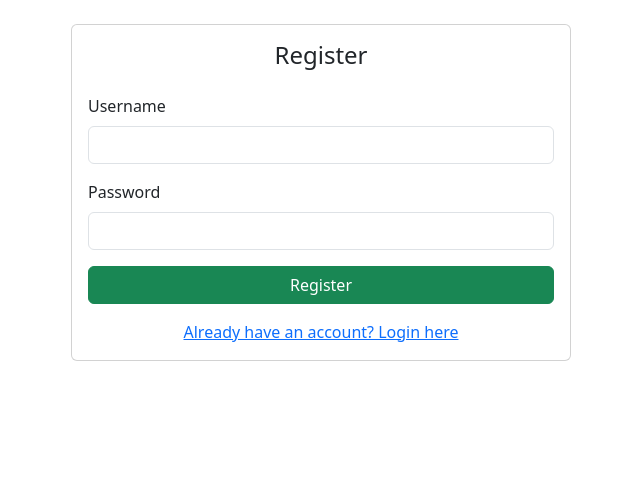
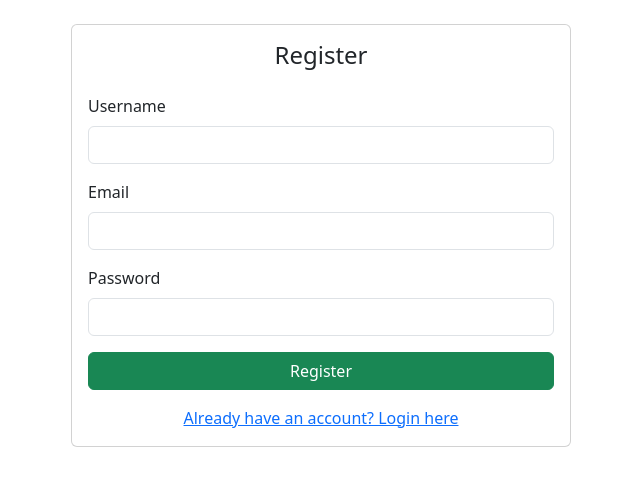
Before and after one commit to nehal9696/my-flask-project, a Flask app: page /register in a window 1280 px wide. Shown: the part 56-542 px from the top of the page, without its empty margins (319-959 px from the left). Run offline with Flask 3, Linux system fonts and the light colour scheme.

Commit message:
added navbar, email field and email regex and some minor changes

```diff
--- a/app.py
+++ b/app.py
@@ -1,20 +1,25 @@
 from flask import Flask, render_template, request, session,redirect, url_for, flash
 from functools import wraps
+from datetime import timedelta
 import sqlite3
+import re
 from werkzeug.security import generate_password_hash, check_password_hash
 
 
 app = Flask(__name__)
 
 app.secret_key = 'mykey@9696'
+app.permanent_session_lifetime = timedelta(seconds=10)
 
-def login_required(f):
-    @wraps(f)
+email_regex = r'^[\w\.-]+@[\w\.-]+\.\w+$'
+
+def login_required(view_func):
+    @wraps(view_func)
     def decorated_function(*args, **kwargs):
         if 'username' not in session:
-            flash("you must be logged in to access this page", "warning")
+            flash("Session Expired. Please Login again!", "warning")
             return redirect(url_for('home'))
-        return f(*args, **kwargs)
+        return view_func(*args, **kwargs)
     return decorated_function
 
 def init_db():
@@ -24,20 +29,11 @@ def init_db():
                 CREATE TABLE IF NOT EXISTS users(
                     id INTEGER PRIMARY KEY AUTOINCREMENT,
                     username TEXT NOT NULL UNIQUE,
+                    email TEXT NOT NULL UNIQUE,
                     password TEXT NOT NULL
                 )
                 ''')
     conn.commit()
-    conn.close()
-
-def insert_dummy_user():
-    conn = sqlite3.connect('users.db')
-    cursor = conn.cursor()
-    try:
-        cursor.execute("INSERT INTO users (username, password) VALUES (?,?)",("admin","12345"))
-        conn.commit()
-    except sqlite3.IntegrityError:
-        pass
     conn.close()
 
 @app.route('/')
@@ -50,6 +46,7 @@ def home():
 def login():
     username = request.form.get('username')
     password = request.form.get('password')
+    remember = request.form.get('remember')
 
     conn = sqlite3.connect('users.db')
     cursor = conn.cursor()
@@ -58,7 +55,12 @@ def login():
         result = cursor.fetchone()
 
         if result and check_password_hash(result[0],password):
+            if remember:
+                session.permanent = True
+            else:
+                session.permanent = False
             session['username'] = username
+
             flash("Login Successful!", "success")
             return redirect(url_for('dashboard'))
         else:
@@ -83,23 +85,28 @@ def dashboard():
 @app.route('/register', methods=['GET', 'POST'])
 def register():
     if request.method == 'POST':
+        email = request.form.get('email')
         username = request.form.get('username')
         password = request.form.get('password')
 
-        hashed_password = generate_password_hash(password)
-
-        if not username or not password:
+        if not email or not username or not password:
             flash("All fields are required", "danger")
             return redirect(url_for('register'))
 
+        if not re.match(email_regex, email):
+            flash("Please enter a valid email address", "danger")
+            return redirect(url_for('register'))
+
+        hashed_password = generate_password_hash(password)
         conn = sqlite3.connect('users.db')
         cursor = conn.cursor()
 
         try:
-            cursor.execute("INSERT INTO users (username, password) values (?, ?)", (username, hashed_password))
+            cursor.execute("INSERT INTO users (email, username, password) values (?, ?, ?)", (email, username, hashed_password))
             conn.commit()
             conn.close()
-            return f'user {username} registered successfully!'
+            flash(f'user {username} registered successfully! Please Log in', "success")
+            return redirect(url_for('home'))
         except sqlite3.IntegrityError:
             return 'Username already exists. Try a different one.'
         finally:
@@ -109,5 +116,4 @@ def register():
 
 if __name__ == '__main__':
     init_db()
-    insert_dummy_user()
     app.run(debug=True)
--- a/templates/register.html
+++ b/templates/register.html
@@ -11,6 +11,11 @@
                 <div class="mb-3">
                     <label for="username" class="form-label">Username</label>
                     <input type="text" class="form-control" name="username" required>
+                </div>
+
+                <div class="mb-3">
+                    <label for="email" class="form-label">Email</label>
+                    <input type="email" class="form-control" id="email" name="email" required>
                 </div>
 
                 <div class="mb-3">
```
Also changed, not shown: templates/login.html (+7 -0 lines), users.db.
